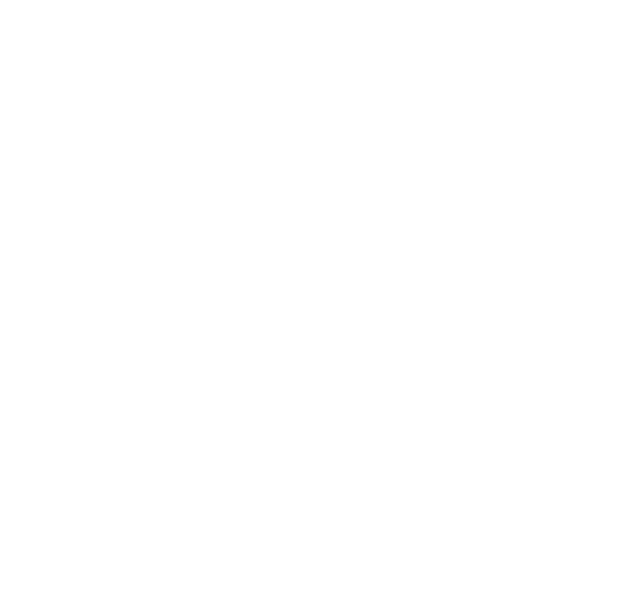
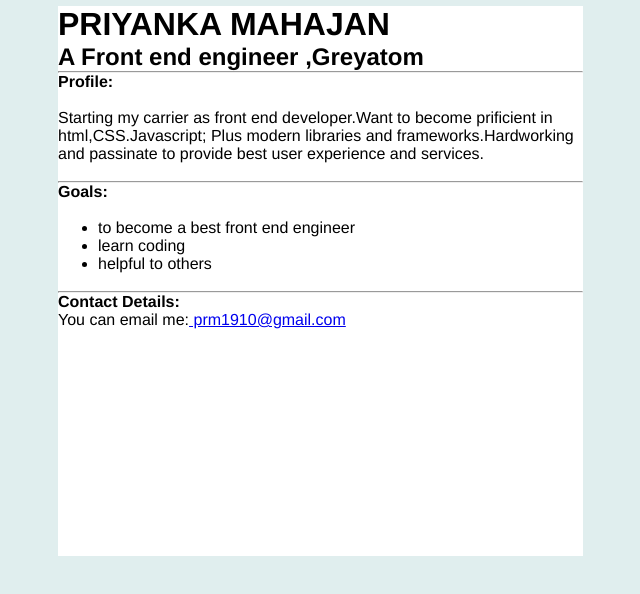
Before and after one commit to prm1910/personal-portfolio-page, a plain HTML site: page index.html in a window 1280 px wide. Shown: the whole page, without its empty margins (287-927 px from the left). Drawn offline with Linux system fonts and the light colour scheme.

Commit message:
priyanka

```diff
--- a/index.html
+++ b/index.html
@@ -1 +1,33 @@
-<!-- Add your HTML Code here -->
+<html>
+<head>
+
+  <link href="style.css" type="text/css" rel="stylesheet">
+  <title></title>
+</head>
+<body>
+<div class="profileBody">
+  <h1> PRIYANKA MAHAJAN </h1>
+  <h2> A Front end engineer ,Greyatom</h2>
+  <hr />
+
+    <p><strong>Profile:</strong></p>
+  <br>
+  <p>
+    Starting my carrier as front end developer.Want to become prificient in html,CSS.Javascript; Plus modern libraries and frameworks.Hardworking and passinate to provide best user experience and services.</p>
+  <br>
+  <hr />
+  <p><strong>Goals:</strong></p>
+  <br>
+  <ul>
+    <li> to become a best front end engineer</li>
+    <li>learn coding</li>
+    <li> helpful to others</li>
+  </ul>
+<br>
+  <hr />
+    <p><strong>Contact Details:</strong></p>
+  <p> You can email me:<a href ="prm1910@gmail.com"> prm1910@gmail.com</a>
+
+
+</body>
+</html>
--- a/style.css
+++ b/style.css
@@ -1 +1,19 @@
-/* Add your CSS code here */
+* {
+    font-family: Helvetica, Arial, sans-serif;
+    max-width: 700px;
+    margin: auto;
+
+  }
+
+body {
+      min-width: 500px;
+      background-color: #e0eeee;
+  }
+.profileBody {
+    display: inline-block;
+    background-color: white;
+    margin-top: 6px;
+    margin-left: 55px;
+    width: 75%;
+    height: 550px;
+  }
```
